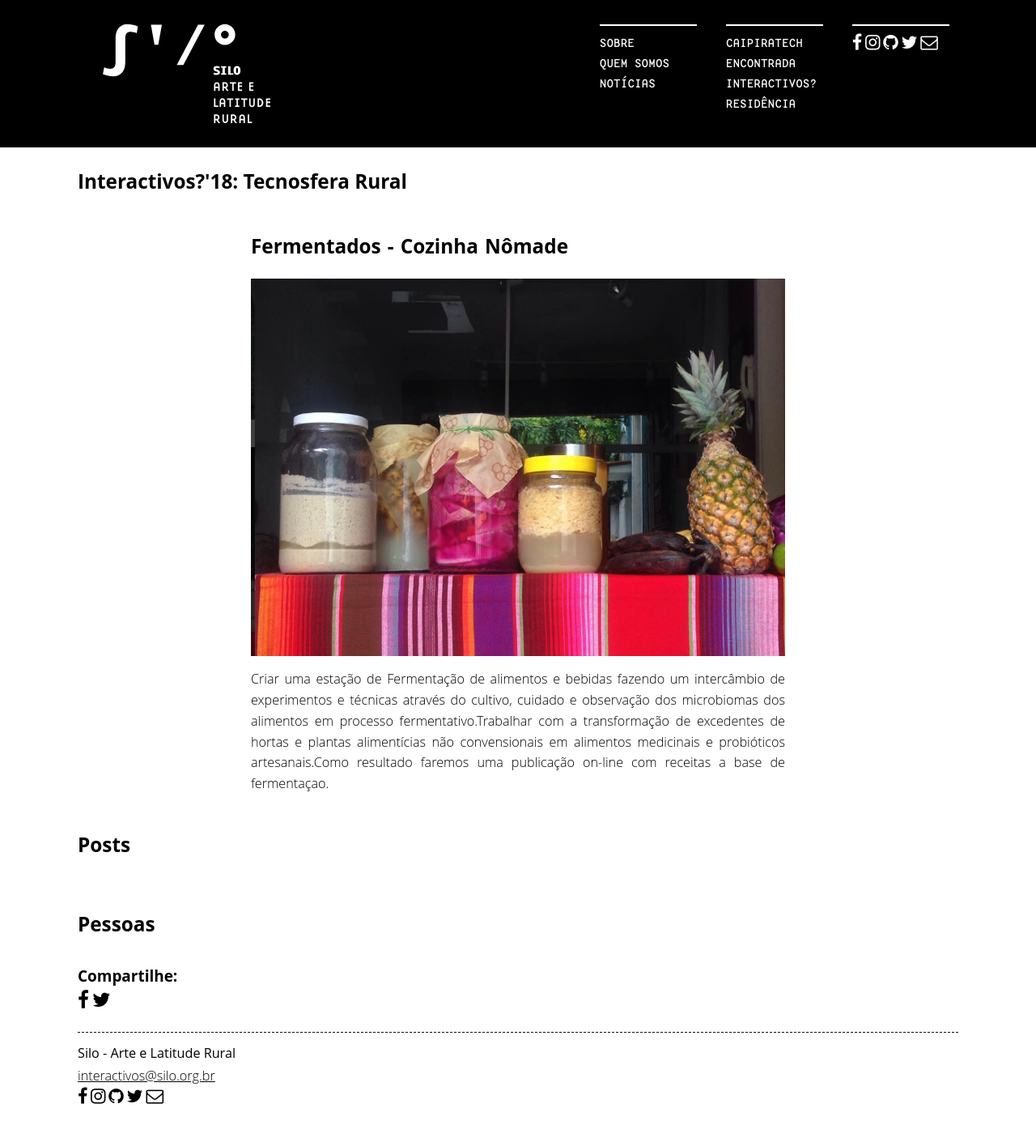
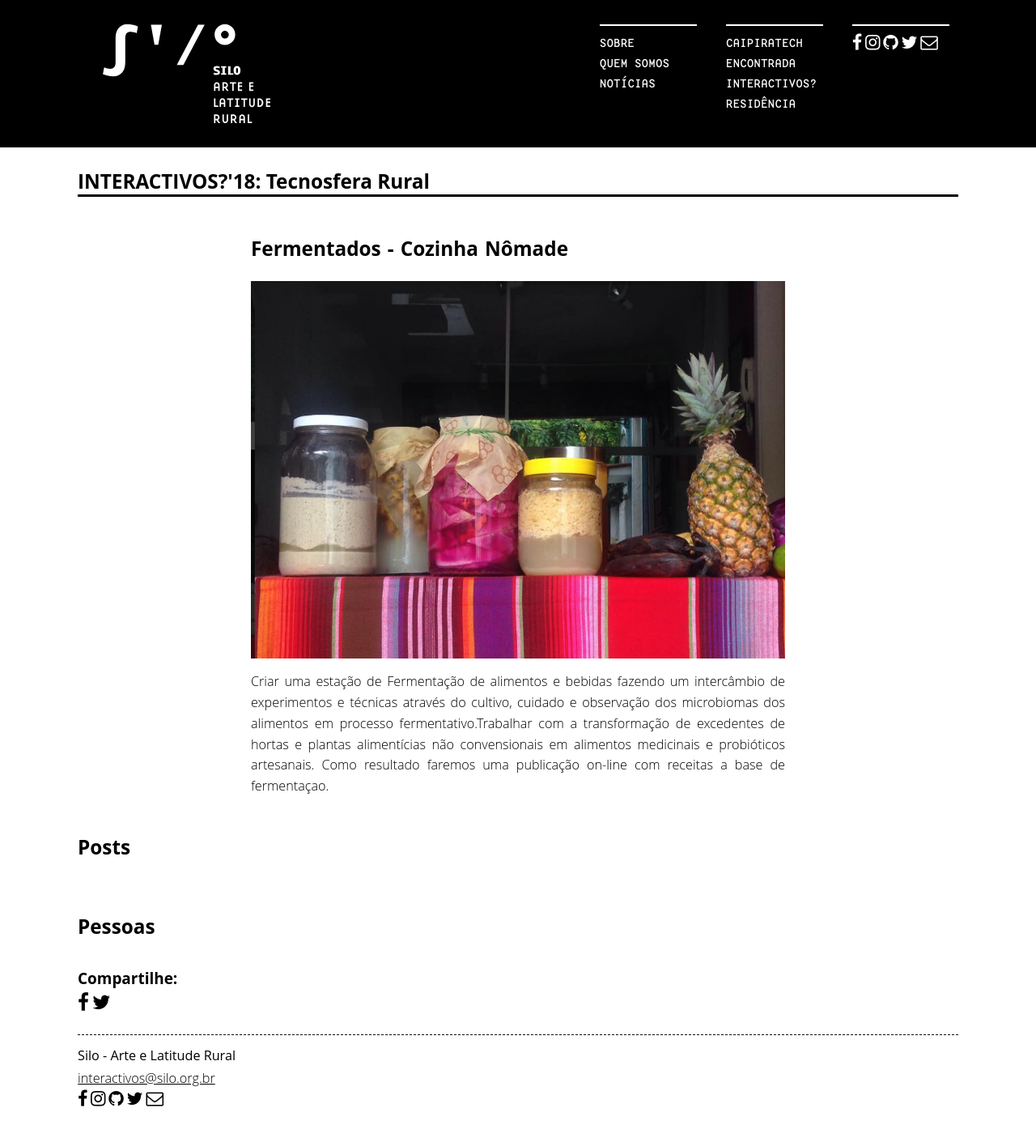
Before and after one commit to associacaosilo/interactivos2018, a Jekyll site: the page built from _pages/fermentados.md, in a window 1280 px wide. Shown: the whole page at 81% size. Built offline with Jekyll 4.4.1, drawn with Linux system fonts in a browser that asks for light colours; nearby versions of some CDN libraries.

Commit message:
refactors title

```diff
--- a/_includes/footer.html
+++ b/_includes/footer.html
@@ -6,13 +6,9 @@
   </div>
 </div>
 
-{% if page.permalink == '/' or page.permalink == '/en/' %}
+{% if page.permalink == '/' %}
   <div class="footer">
-    {% assign app_sup = 'Apoio:' %}
-    {% if page.lang == 'en' %}
-      {% assign app_sup = 'Support:' %}
-    {% endif %}
-    <div class="footer-line">{{ app_sup }}</div>
+    <div class="footer-line">Apoio:</div>
     <a href="https://www.fordfoundation.org/" target="_blank">
       <div class="footer-line parceira-logo" style="background-image: url('{{ site.baseurl }}/media/images/logos/ford_black.svg');"></div>
     </a>
--- /dev/null
+++ b/_includes/title.html
@@ -0,0 +1,5 @@
+<section class="list-wrapper">
+  <a href="{{ site.baseurl }}/">
+    <h2 class="main-title">{{ site.title | upcase}}: {{ site.subtitle }}</h2>
+  </a>
+</section>
--- a/_layouts/home.html
+++ b/_layouts/home.html
@@ -7,11 +7,7 @@
   <body>
     {% include menu.html %}
     <div class="main-div">
-      <section class="list-wrapper">
-        <a href="{{ site.baseurl }}/">
-          <h2>{{ site.title }}: {{ site.subtitle }}</h2>
-        </a>
-      </section>
+      {% include title.html %}
       <section class="content-text">{{ content }}</section>
       <section class="list-wrapper">
         <h2>Projetos:</h2>
--- a/_layouts/list.html
+++ b/_layouts/list.html
@@ -7,11 +7,7 @@
   <body>
     {% include menu.html %}
     <div class="main-div">
-      <section class="list-wrapper">
-        <a href="{{ site.baseurl }}/">
-          <h2>{{ site.title }}: {{ site.subtitle }}</h2>
-        </a>
-      </section>
+      {% include title.html %}
       <section class="content-text">
         <h2>{{ page.title }}</h2>
         <img src="{{ site.baseurl }}/{{ page.cover }}">
--- a/_layouts/post.html
+++ b/_layouts/post.html
@@ -7,11 +7,7 @@
   <body>
     {% include menu.html %}
     <div class="main-div">
-      <section class="list-wrapper">
-        <a href="{{ site.baseurl }}/">
-          <h2>{{ site.title }}: {{ site.subtitle }}</h2>
-        </a>
-      </section>
+      {% include title.html %}
       <section class="content-text">
         {% unless page.path contains '_pages' %}
           <h2 class="post-title">{{ page.title }}</h2>
--- a/_pages/fermentados.md
+++ b/_pages/fermentados.md
@@ -5,4 +5,4 @@ proponent: Daniela Serruya Kohn | Belo Horizonte, Minas Gerais, Brasil
 cover: media/images/covers/fermentados.jpg
 permalink: /fermentados/
 ---
-Criar uma estação de Fermentação de alimentos e bebidas fazendo um intercâmbio de experimentos e técnicas através do cultivo, cuidado e observação dos microbiomas dos alimentos em processo fermentativo.Trabalhar com a transformação de excedentes de hortas e plantas alimentícias não convensionais em alimentos medicinais e probióticos artesanais.Como resultado faremos uma publicação on-line com receitas a base de fermentaçao.
+Criar uma estação de Fermentação de alimentos e bebidas fazendo um intercâmbio de experimentos e técnicas através do cultivo, cuidado e observação dos microbiomas dos alimentos em processo fermentativo.Trabalhar com a transformação de excedentes de hortas e plantas alimentícias não convensionais em alimentos medicinais e probióticos artesanais. Como resultado faremos uma publicação on-line com receitas a base de fermentaçao.
--- a/css/main.scss
+++ b/css/main.scss
@@ -218,6 +218,10 @@ a {
 .menu-language-option-selected {
   font-weight: bold;
   border-bottom: 2px solid #222;
+}
+
+.main-title {
+  border-bottom: 3px $TEXT-COLOR solid;
 }
 
 .post-title, .post-date {
```
